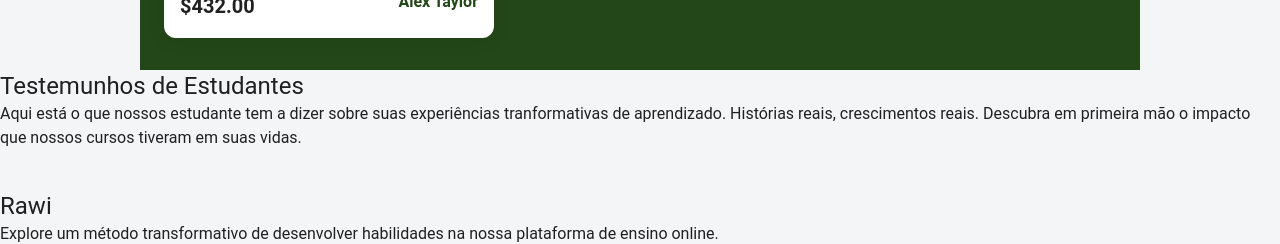
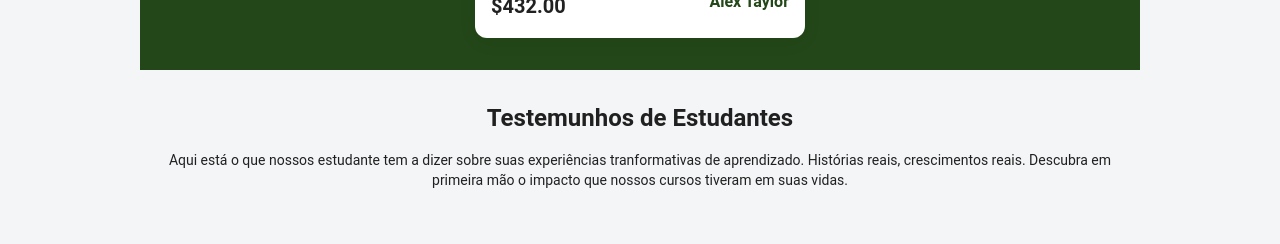
Before and after one commit to jeancarloslima/plataforma-de-cursos, a React (Vite) app: page / in a window 1280 px wide. Shown: the part 2799-3043 px from the top of the page. Built offline with nearby package versions, Linux system fonts and the light colour scheme.

Commit message:
Alterando estrutura básica da página de testemunhos

```diff
--- a/src/Components/CourseCard/index.jsx
+++ b/src/Components/CourseCard/index.jsx
@@ -12,7 +12,7 @@ export default function CourseCard({
   professor,
 }) {
   return (
-    <Card sx={{ maxWidth: "330px" }}>
+    <Card sx={{ maxWidth: "330px", width: "100%" }}>
       <CardMedia component="img" alt={image} />
       <CardContent
         sx={{
--- a/src/Components/PopularCoursesLandingPage/index.jsx
+++ b/src/Components/PopularCoursesLandingPage/index.jsx
@@ -12,19 +12,33 @@ export default function PopularCoursesLandingPage() {
         margin: "0 auto",
         padding: "32px 24px",
         bgcolor: "primary.main",
-        color: "secondary.main"
+        color: "secondary.main",
       }}
     >
-      <Typography variant="h5" align="center" sx={{ fontWeight: "600", marginBottom: '16px' }}>Nossos cursos populares</Typography>
+      <Typography
+        variant="h5"
+        align="center"
+        sx={{ fontWeight: "600", marginBottom: "16px" }}
+      >
+        Nossos cursos populares
+      </Typography>
       <Typography variant="body2" align="center">
         Descubra nossos cursos mais procurados, curados de forma cuidadosa para
         atender as demandas do mercado atual. Mergulhe em conteúdos construídos
         para o sucesso em cada etapa da sua jornada de estudos.
       </Typography>
-      <Box sx={{ display: "flex", flexDirection: "column", gap: "16px", marginTop: "24px" }}>
+      <Box
+        sx={{
+          display: "flex",
+          flexDirection: "column",
+          alignItems: "center",
+          gap: "16px",
+          marginTop: "24px",
+        }}
+      >
         <CourseCard
           theme="Web Design"
-          rating={4.9}
+          rating="4.9"
           title="Web Design & Development"
           classes={25}
           students={185}
@@ -33,7 +47,7 @@ export default function PopularCoursesLandingPage() {
         ></CourseCard>
         <CourseCard
           theme="UI/UX Design"
-          rating={5}
+          rating="5.0"
           title="Wireframing & Prototyping"
           classes={8}
           students={400}
@@ -42,7 +56,7 @@ export default function PopularCoursesLandingPage() {
         ></CourseCard>
         <CourseCard
           theme="Data Science"
-          rating={4.9}
+          rating="4.9"
           title="Python For Data Science"
           classes={18}
           students={160}
--- a/src/Components/TestimonialsLandingPage/index.jsx
+++ b/src/Components/TestimonialsLandingPage/index.jsx
@@ -1,20 +1,40 @@
-import { List, ListItem, Typography } from "@mui/material";
+import { Box, Typography } from "@mui/material";
 
 export default function TestimonialsLandingPage() {
   return (
-    <>
-      <Typography variant="h5">Testemunhos de Estudantes</Typography>
-      <Typography variant="body1">
+    <Box
+      sx={{
+        maxWidth: { xs: "600px", md: "1000px" },
+        minHeight: "100dvh",
+        display: "flex",
+        flexDirection: "column",
+        margin: "0 auto",
+        padding: "32px 24px",
+      }}
+    >
+      <Typography
+        variant="h5"
+        align="center"
+        sx={{ fontWeight: "600", marginBottom: "16px" }}
+      >
+        Testemunhos de Estudantes
+      </Typography>
+      <Typography variant="body2" align="center">
         Aqui está o que nossos estudante tem a dizer sobre suas experiências
         tranformativas de aprendizado. Histórias reais, crescimentos reais.
         Descubra em primeira mão o impacto que nossos cursos tiveram em suas
         vidas.
       </Typography>
-      <List>
-        <ListItem>
 
-        </ListItem>
-      </List>
-    </>
+      <Box
+        sx={{
+          display: "flex",
+          flexDirection: "column",
+          alignItems: "center",
+          gap: "16px",
+          marginTop: "24px",
+        }}
+      ></Box>
+    </Box>
   );
 }
```
